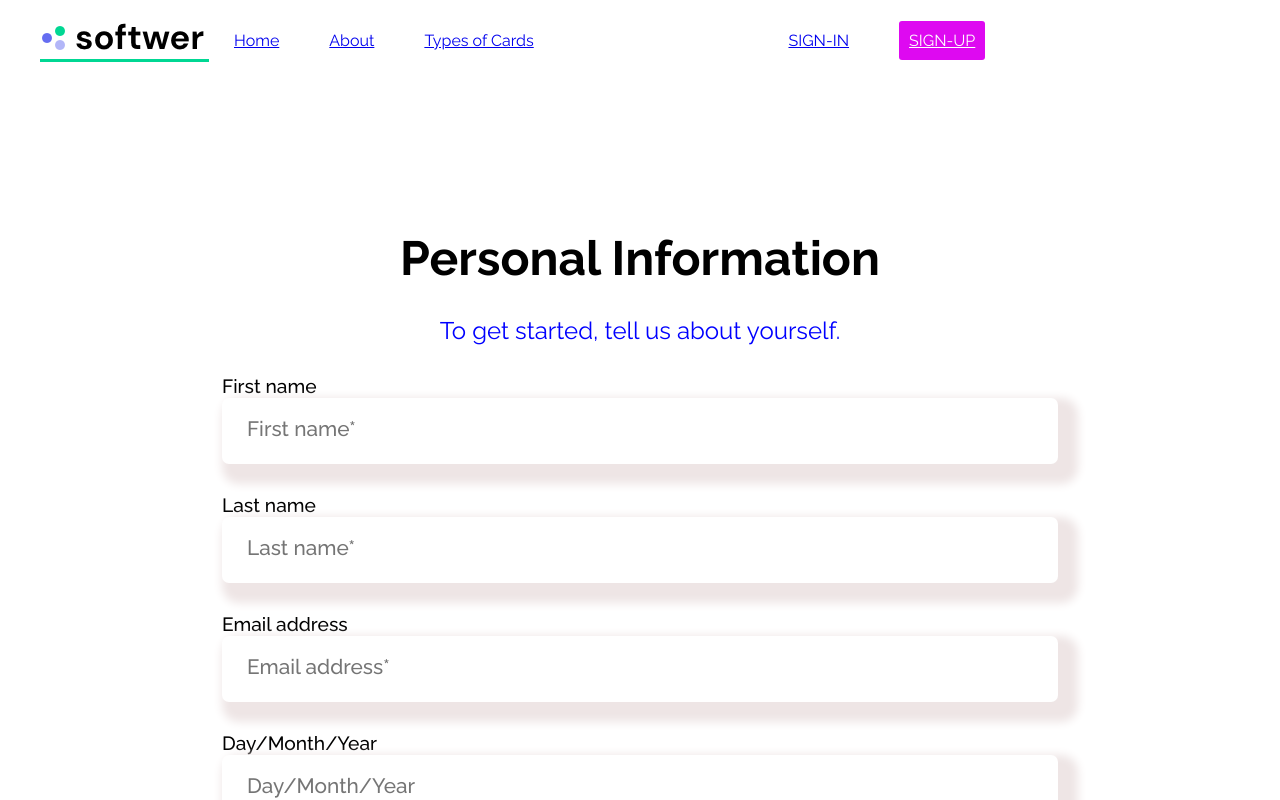
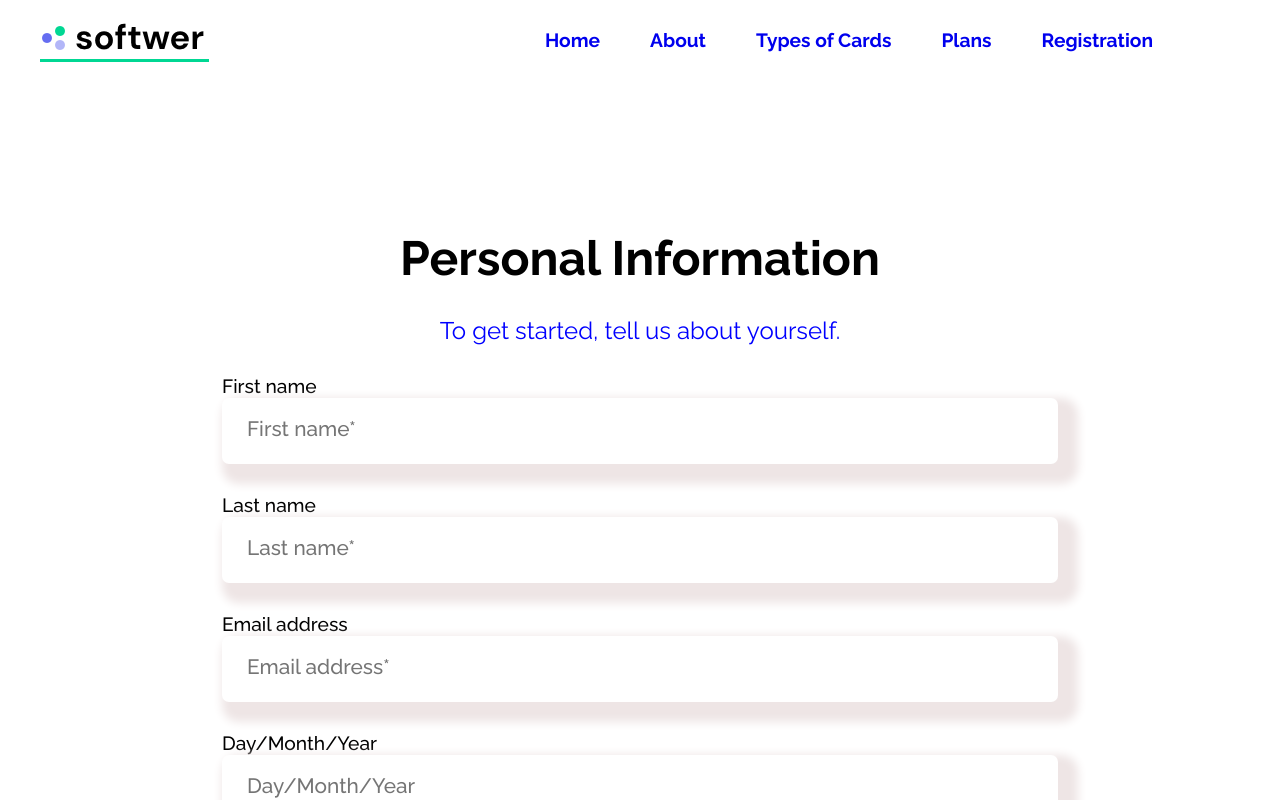
Before and after one commit to Trend20/Softwer, a React (Create React App) app: page /registration in a window 1280 px wide. Shown: the top 800 px of the page. Built offline with nearby package versions, Linux system fonts and the light colour scheme.

Commit message:
fixing header routes

```diff
--- a/src/components/Navbar/Navbar.css
+++ b/src/components/Navbar/Navbar.css
@@ -9,8 +9,19 @@
   .logo-nav {
     display: flex;
     align-items: center;
-    justify-content: space-evenly;
+    justify-content: space-between;
+    width: 100%;
   }
+
+  .logo-nav ul{
+      display: flex;
+      width: 60%;
+  }
+
+  .logo-nav ul li{
+      display: flex;
+  }
+
   .logo-container {
     display: flex;
     align-items: center;
@@ -27,33 +38,9 @@
     grid-gap: 50px;
     list-style-type: none;
   }
-  .mobile-option {
-    display: none;
-  }
 
   .option :hover {
-    color: white;
-  }
-  .signin-up {
-    display: flex;
-    padding: 0px 5px;
-    list-style-type: none;
-  }
-  .sign-in {
-    padding-right: 50px;
-    align-self: center;
-  }
-  .sign-in :hover {
-    color: white;
-  }
-  .signup-btn {
-    padding: 10px 10px;
-    height: 2.4rem;
-    border-radius: 3px;
-    background: rgb(222, 9, 241);
-    color: white;
-    cursor: pointer;
-    align-items: center;
+    color: #214bd4;
   }
   .mobile-menu {
     display: none;
--- a/src/components/Navbar/Navbar.js
+++ b/src/components/Navbar/Navbar.js
@@ -28,33 +28,6 @@ function Navbar() {
             <div className="header">
 
                 {/* logo  */}
-
-                {/* <Link to="/" className="logo">
-                    <img src={logo} alt="logo" />
-                </Link>
-                <nav>
-                    <ul>
-                        <li>
-                            <Link to="/">Home</Link>
-                        </li>
-
-                        <li>
-                            <Link to="/about">About</Link>
-                        </li>
-
-                        <li>
-                            <Link to="/cards">Types of Cards</Link>
-                        </li>
-
-                        <li>
-                            <Link to="/plans">Plans</Link>
-                        </li>
-
-                        <li>
-                            <Link to="/registration">Registration</Link>
-                        </li>
-                    </ul>
-                </nav> */}
                   <div className="logo-nav">
                     <div className="logo-container">
                        <Link to="/">
@@ -66,37 +39,48 @@ function Navbar() {
                     <ul className={click ? "nav-options active" : "nav-options"}>
 
                         <li className="option" onClick={closeMobileMenu}>
-                           <Link to="/">Home</Link>
+                           <Link to="/" style={{
+                               textDecoration: 'none',
+                               fontSize: '1.2rem',
+                               fontWeight: '700'
+                           }}>Home</Link>
                         </li>
 
                         <li className="option" onClick={closeMobileMenu}>
-                           <Link to="/about">About</Link>
+                           <Link to="/about" style={{
+                               textDecoration: 'none',
+                               fontSize: '1.2rem',
+                               fontWeight: '700'
+                           }}>About</Link>
                         </li>
 
                         <li className="option" onClick={closeMobileMenu}>
-                           <Link to="/cards">Types of Cards</Link>
+                           <Link to="/cards" style={{
+                               textDecoration: 'none',
+                               fontSize: '1.2rem',
+                               fontWeight: '700'
+                           }}>Types of Cards</Link>
                         </li>
 
-                        <li className="option mobile-option" onClick={closeMobileMenu}>
-                           <Link to="/plans">Plans</Link>
+                        <li className="option" onClick={closeMobileMenu}>
+                           <Link to="/plans"
+                           style={{
+                            textDecoration: 'none',
+                            fontSize: '1.2rem',
+                            fontWeight: '700'
+                        }}>Plans</Link>
                         </li>
 
-                        <li className="option mobile-option" onClick={closeMobileMenu}>
-                           <Link to="/registration<">Registration</Link>
+                        <li className="option" onClick={closeMobileMenu}>
+                           <Link to="/registration" style={{
+                               textDecoration: 'none',
+                               fontSize: '1.2rem',
+                               fontWeight: '700'
+                           }}>Registration</Link>
                         </li>
                     </ul>
                  </div>
 
-                 <ul className="signin-up">
-                    <li className="sign-in" onClick={closeMobileMenu}>
-                        <a href="#">SIGN-IN</a>
-                    </li>
-                    <li onClick={closeMobileMenu}>
-                        <a href="" className="signup-btn">
-                           SIGN-UP
-                        </a>
-                    </li>
-                 </ul>
                  <div className="mobile-menu" onClick={handleClick}>
                     {click ? (
                      <CloseMenu className="menu-icon" />
```
Also changed, not shown: 1 other file (tests, documents, lock files or other folders).
